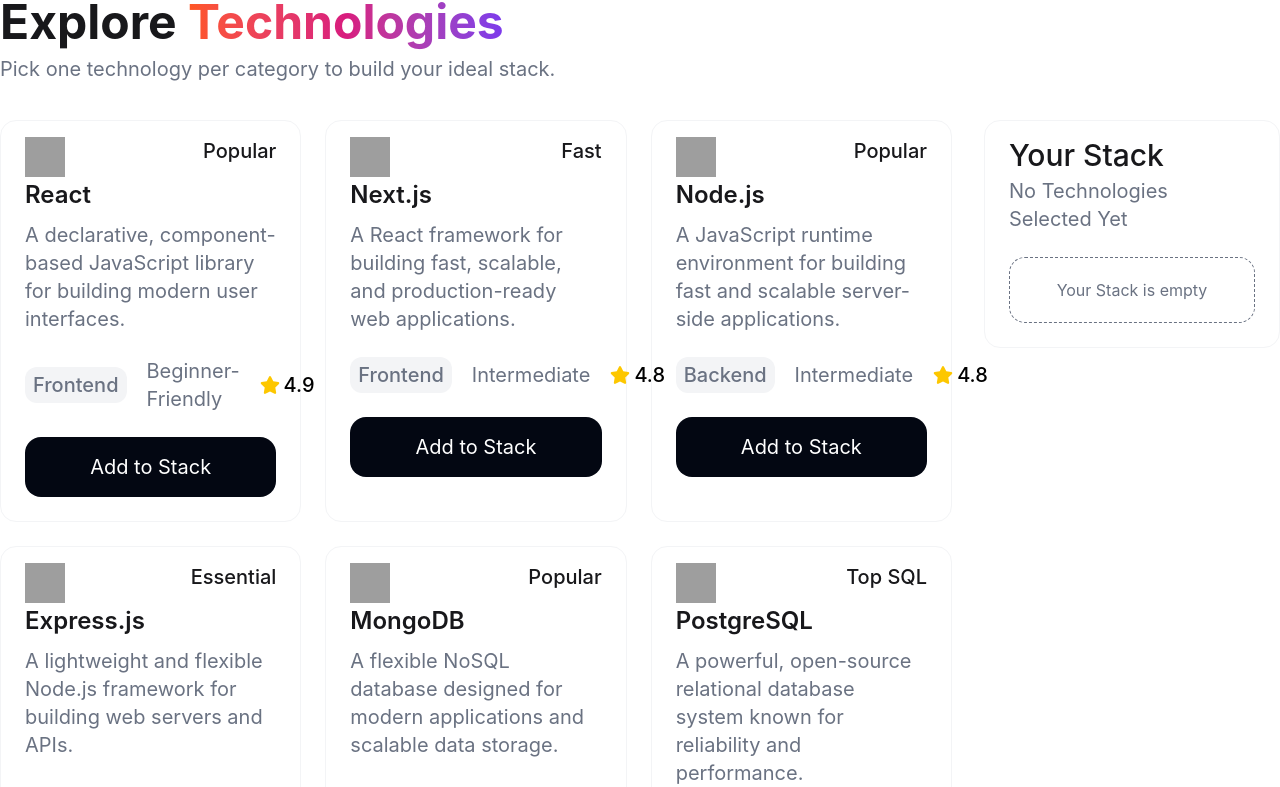
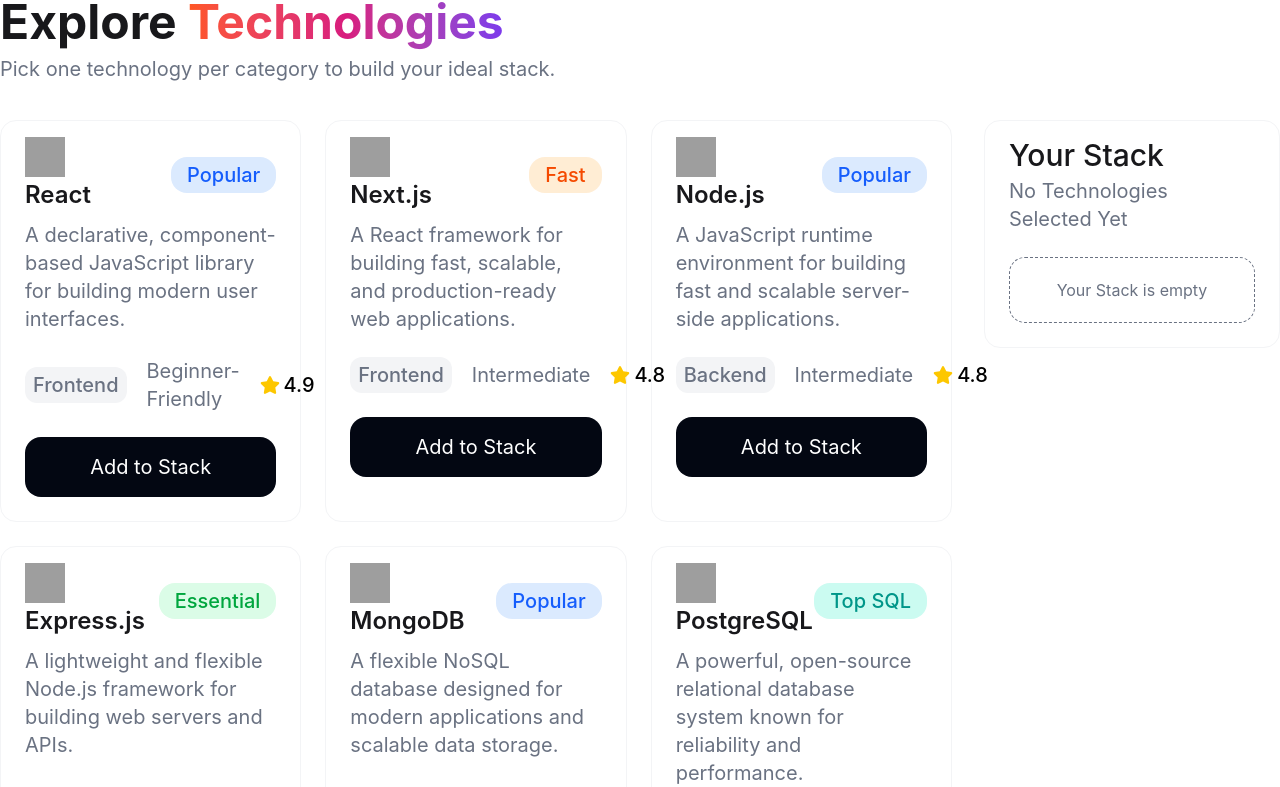
Before and after one commit to SMTAWFIQ/B14-A05-DevStack, a React (Vite) app: page / in a window 1280 px wide. Shown: the part 798-1585 px from the top of the page. Built offline with nearby package versions, Linux system fonts and the light colour scheme; grey boxes are pictures that could not be loaded.

Commit message:
sixth commit

```diff
--- a/public/data.json
+++ b/public/data.json
@@ -7,7 +7,8 @@
     "icon": "https://icon.icepanel.io/Technology/svg/React.svg",
     "rating": 4.9,
     "difficulty": "Beginner-Friendly",
-    "badge": "Popular"
+    "badge": "Popular",
+    "badgeColor": "bg-blue-100 text-blue-600"
   },
   {
     "id": "nextjs",
@@ -17,7 +18,8 @@
     "icon": "https://icon.icepanel.io/Technology/svg/Next.js.svg",
     "rating": 4.8,
     "difficulty": "Intermediate",
-    "badge": "Fast"
+    "badge": "Fast",
+    "badgeColor": "bg-orange-100 text-orange-600"
   },
   {
     "id": "nodejs",
@@ -27,7 +29,8 @@
     "icon": "https://icon.icepanel.io/Technology/svg/Node.js.svg",
     "rating": 4.8,
     "difficulty": "Intermediate",
-    "badge": "Popular"
+    "badge": "Popular",
+    "badgeColor": "bg-blue-100 text-blue-600"
   },
   {
     "id": "express",
@@ -37,7 +40,8 @@
     "icon": "https://icon.icepanel.io/Technology/svg/Express.svg",
     "rating": 4.7,
     "difficulty": "Beginner-Friendly",
-    "badge": "Essential"
+    "badge": "Essential",
+    "badgeColor": "bg-green-100 text-green-600"
   },
   {
     "id": "mongodb",
@@ -47,7 +51,8 @@
     "icon": "https://icon.icepanel.io/Technology/svg/MongoDB.svg",
     "rating": 4.8,
     "difficulty": "Beginner-Friendly",
-    "badge": "Popular"
+    "badge": "Popular",
+    "badgeColor": "bg-blue-100 text-blue-600"
   },
   {
     "id": "postgresql",
@@ -57,7 +62,8 @@
     "icon": "https://icon.icepanel.io/Technology/svg/PostgresSQL.svg",
     "rating": 4.9,
     "difficulty": "Intermediate",
-    "badge": "Top SQL"
+    "badge": "Top SQL",
+    "badgeColor": "bg-teal-100 text-teal-600"
   },
   {
     "id": "javascript",
@@ -67,7 +73,8 @@
     "icon": "https://icon.icepanel.io/Technology/svg/JavaScript.svg",
     "rating": 4.9,
     "difficulty": "Beginner-Friendly",
-    "badge": "Essential"
+    "badge": "Essential",
+    "badgeColor": "bg-green-100 text-green-600"
   },
   {
     "id": "typescript",
@@ -77,7 +84,8 @@
     "icon": "https://icon.icepanel.io/Technology/svg/TypeScript.svg",
     "rating": 4.8,
     "difficulty": "Intermediate",
-    "badge": "Trending"
+    "badge": "Trending",
+    "badgeColor": "bg-purple-100 text-purple-600"
   },
   {
     "id": "python",
@@ -87,7 +95,8 @@
     "icon": "https://icon.icepanel.io/Technology/svg/Python.svg",
     "rating": 4.9,
     "difficulty": "Beginner-Friendly",
-    "badge": "Popular"
+    "badge": "Popular",
+    "badgeColor": "bg-blue-100 text-blue-600"
   },
   {
     "id": "tailwindcss",
@@ -97,7 +106,8 @@
     "icon": "https://cdn.simpleicons.org/tailwindcss",
     "rating": 4.8,
     "difficulty": "Beginner-Friendly",
-    "badge": "Trending"
+    "badge": "Trending",
+    "badgeColor": "bg-purple-100 text-purple-600"
   },
   {
     "id": "bootstrap",
@@ -107,7 +117,8 @@
     "icon": "https://icon.icepanel.io/Technology/svg/Bootstrap.svg",
     "rating": 4.6,
     "difficulty": "Beginner-Friendly",
-    "badge": "Fast"
+    "badge": "Fast",
+    "badgeColor": "bg-orange-100 text-orange-600"
   },
   {
     "id": "docker",
@@ -117,7 +128,8 @@
     "icon": "https://icon.icepanel.io/Technology/svg/Docker.svg",
     "rating": 4.8,
     "difficulty": "Intermediate",
-    "badge": "Containers"
+    "badge": "Containers",
+    "badgeColor": "bg-cyan-100 text-cyan-600"
   },
   {
     "id": "kubernetes",
@@ -127,7 +139,8 @@
     "icon": "https://icon.icepanel.io/Technology/svg/Kubernetes.svg",
     "rating": 4.7,
     "difficulty": "Advanced",
-    "badge": "Scaling"
+    "badge": "Scaling",
+    "badgeColor": "bg-red-100 text-red-600"
   },
   {
     "id": "git",
@@ -137,7 +150,8 @@
     "icon": "https://icon.icepanel.io/Technology/svg/Git.svg",
     "rating": 4.9,
     "difficulty": "Beginner-Friendly",
-    "badge": "Essential"
+    "badge": "Essential",
+    "badgeColor": "bg-green-100 text-green-600"
   },
   {
     "id": "github",
@@ -147,6 +161,7 @@
     "icon": "https://icon.icepanel.io/Technology/svg/GitHub.svg",
     "rating": 4.9,
     "difficulty": "Beginner-Friendly",
-    "badge": "Essential"
+    "badge": "Essential",
+    "badgeColor": "bg-green-100 text-green-600"
   }
 ]
--- a/src/Components/ExploreTechnologies/TechnologyCard.tsx
+++ b/src/Components/ExploreTechnologies/TechnologyCard.tsx
@@ -23,13 +23,13 @@
 
         <div className="border border-gray-100 rounded-2xl py-4 px-6">
 
-            <div className="flex justify-between">
+            <div className="flex justify-between items-center">
                 <div >
                     <img src={technology.icon} alt="Icon" className="h-10 w-10" />
                     <h2 className="text-2xl font-semibold my-0.5">{technology.name}</h2>
                 </div>
 
-                <h3 className="font-medium text-xl ">
+                <h3 className= {`font-medium text-xl  rounded-2xl px-4 py-1 text-center  ${technology.badgeColor}`} >
                     {technology.badge}
                  </h3>
 
--- a/src/Components/Nav.tsx
+++ b/src/Components/Nav.tsx
@@ -39,7 +39,7 @@
             <a href="">Projects</a>
             <a href="">About</a>
             <a href="">Contact</a>
-          <button className="text-gray-700  font-medium px-5 py-2 rounded-full hover:bg-gray-200 transition-colors duration-200  cursor-pointer">
+          <button className="text-gray-700 font-medium px-5 py-2 rounded-full hover:bg-[#D91B7E] hover:text-white  transition-colors duration-200  cursor-pointer">
             Sign in
           </button>
 
```
Also changed, not shown: src/type.ts (+9 -8 lines).
